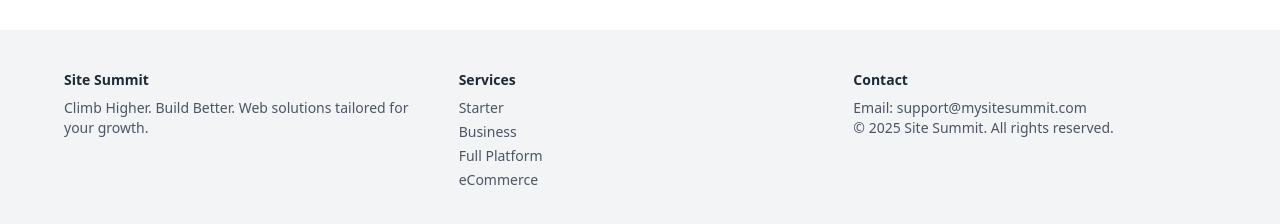
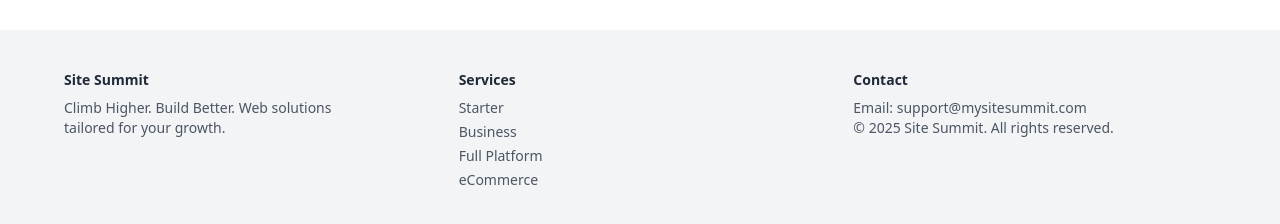
Before and after one commit to Bathgatee/site-summit, a React (Create React App) app: page /contact in a window 1280 px wide. Shown: the part 948-1172 px from the top of the page. Built offline with nearby package versions, Linux system fonts and the light colour scheme.

Commit message:
Fix: Final footer layout adjustment with max-width for even alignment

```diff
--- a/src/components/Footer.jsx
+++ b/src/components/Footer.jsx
@@ -2,11 +2,13 @@ export default function Footer() {
   return (
     <footer className="bg-gray-100 text-gray-600 text-sm py-10 px-6 mt-12">
       <div className="max-w-6xl mx-auto grid grid-cols-1 sm:grid-cols-3 gap-8 text-center sm:text-left">
-        <div className="flex flex-col items-center sm:items-start">
+
+        <div className="flex flex-col items-center sm:items-start max-w-xs mx-auto sm:mx-0">
           <h4 className="font-semibold text-gray-800 mb-2">Site Summit</h4>
           <p>Climb Higher. Build Better. Web solutions tailored for your growth.</p>
         </div>
-        <div className="flex flex-col items-center sm:items-start">
+
+        <div className="flex flex-col items-center sm:items-start max-w-xs mx-auto sm:mx-0">
           <h4 className="font-semibold text-gray-800 mb-2">Services</h4>
           <ul className="space-y-1">
             <li><a href="/starter" className="hover:underline">Starter</a></li>
@@ -15,11 +17,13 @@ export default function Footer() {
             <li><a href="/ecommerce" className="hover:underline">eCommerce</a></li>
           </ul>
         </div>
-        <div className="flex flex-col items-center sm:items-start">
+
+        <div className="flex flex-col items-center sm:items-start max-w-xs mx-auto sm:mx-0">
           <h4 className="font-semibold text-gray-800 mb-2">Contact</h4>
           <p>Email: support@mysitesummit.com</p>
           <p>© {new Date().getFullYear()} Site Summit. All rights reserved.</p>
         </div>
+
       </div>
     </footer>
   );
```
